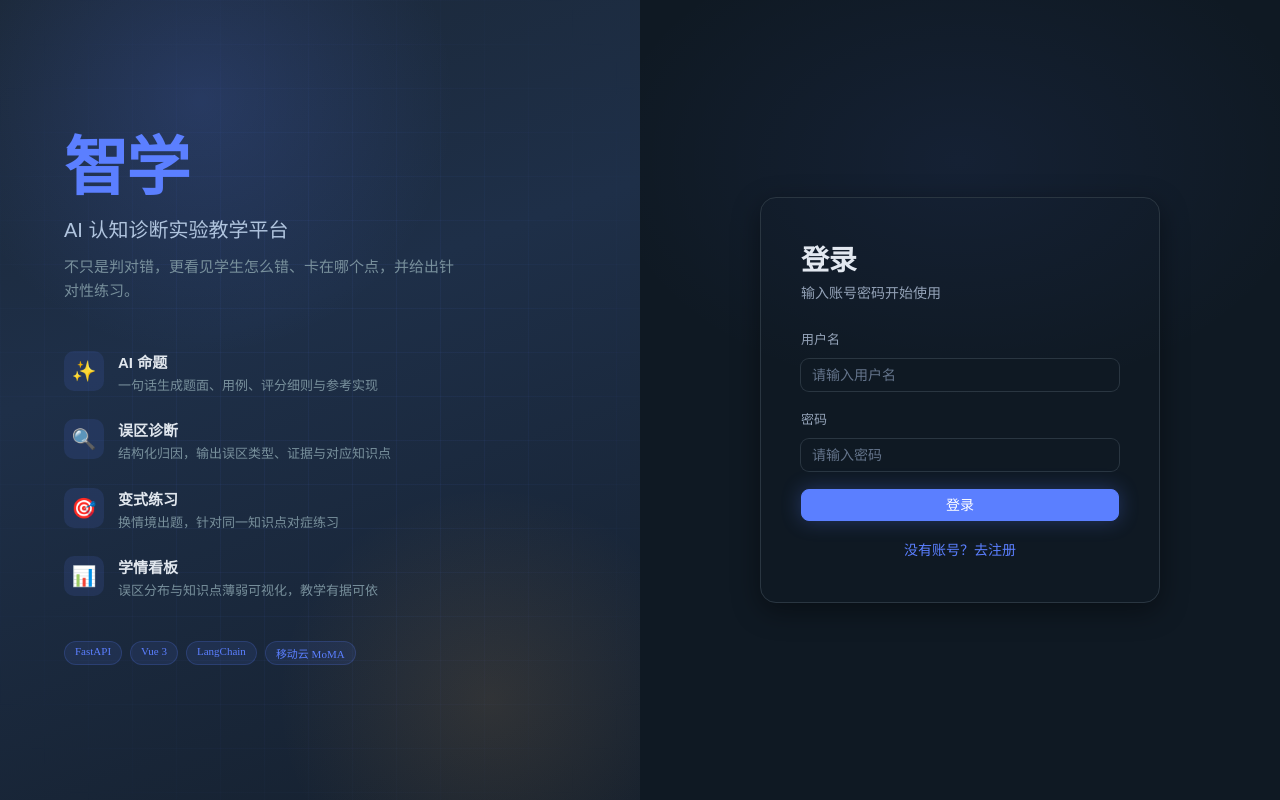
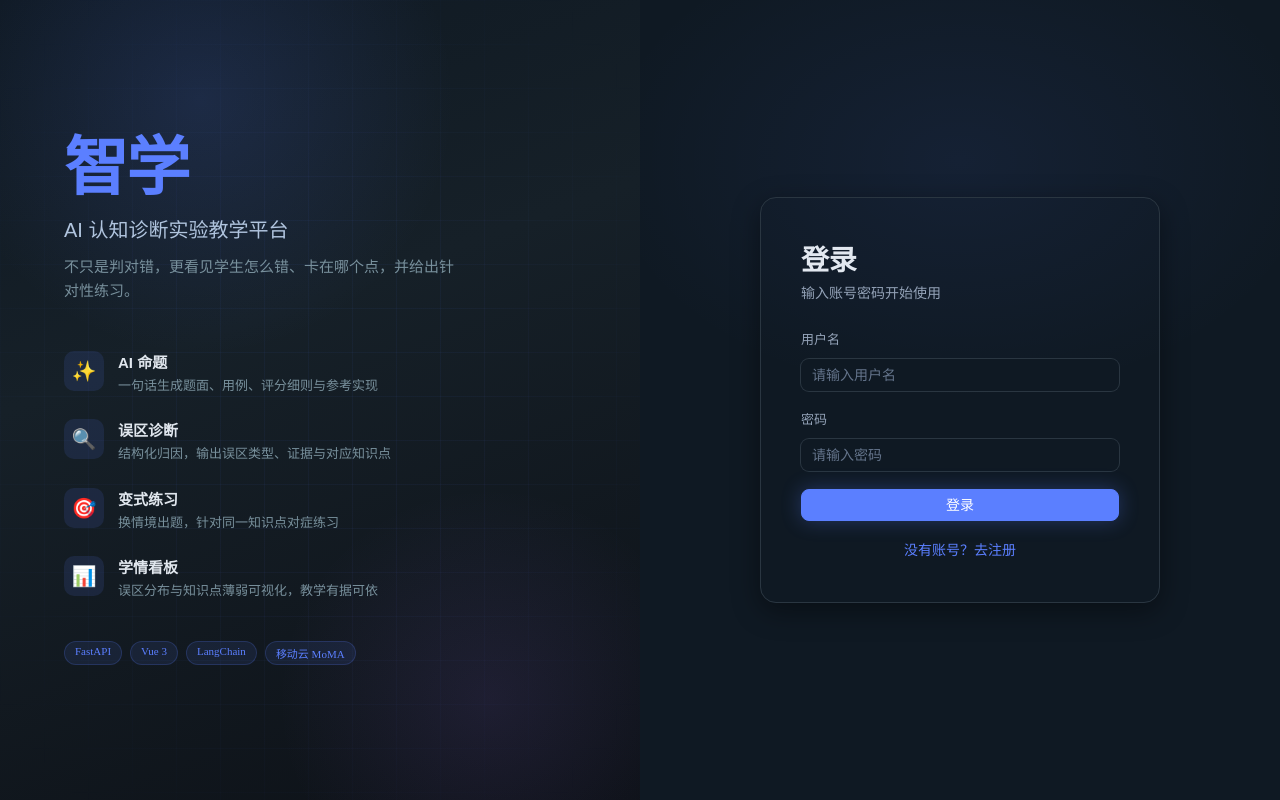
Before and after one commit to OneyTo7/galaxy, a Vue app in the folder frontend/: page /login in a window 1280 px wide. Built offline with nearby package versions, Linux system fonts and the light colour scheme.

Commit message:
style: 登录页统一新色板 #0F1923深蓝黑+紫色光晕+网格mask渐隐

```diff
--- a/frontend/src/views/Login.vue
+++ b/frontend/src/views/Login.vue
@@ -132,7 +132,7 @@ async function handleSubmit() {
 /* 左侧品牌区 */
 .login-left {
   position: relative;
-  background: linear-gradient(160deg, #1B2838 0%, #1E2F48 40%, #15202E 100%);
+  background: linear-gradient(160deg, #0F1923 0%, #162028 40%, #0D1117 100%);
   display: flex;
   align-items: center;
   overflow: hidden;
@@ -142,8 +142,8 @@ async function handleSubmit() {
   position: absolute;
   inset: 0;
   background-image:
-    linear-gradient(rgba(91, 127, 255, 0.06) 1px, transparent 1px),
-    linear-gradient(90deg, rgba(91, 127, 255, 0.06) 1px, transparent 1px);
+    linear-gradient(rgba(91, 127, 255, 0.05) 1px, transparent 1px),
+    linear-gradient(90deg, rgba(91, 127, 255, 0.05) 1px, transparent 1px);
   background-size: 44px 44px;
   mask-image: radial-gradient(ellipse 80% 80% at 50% 50%, #000 30%, transparent 80%);
   -webkit-mask-image: radial-gradient(ellipse 80% 80% at 50% 50%, #000 30%, transparent 80%);
@@ -155,7 +155,7 @@ async function handleSubmit() {
   height: 600px;
   top: -200px;
   left: -100px;
-  background: radial-gradient(circle, rgba(91, 127, 255, 0.18) 0%, transparent 60%);
+  background: radial-gradient(circle, rgba(91, 127, 255, 0.15) 0%, transparent 60%);
   border-radius: 50%;
 }
 
@@ -165,7 +165,7 @@ async function handleSubmit() {
   height: 500px;
   bottom: -150px;
   right: -100px;
-  background: radial-gradient(circle, rgba(232, 163, 69, 0.12) 0%, transparent 60%);
+  background: radial-gradient(circle, rgba(163, 113, 247, 0.1) 0%, transparent 60%);
   border-radius: 50%;
 }
 
```
